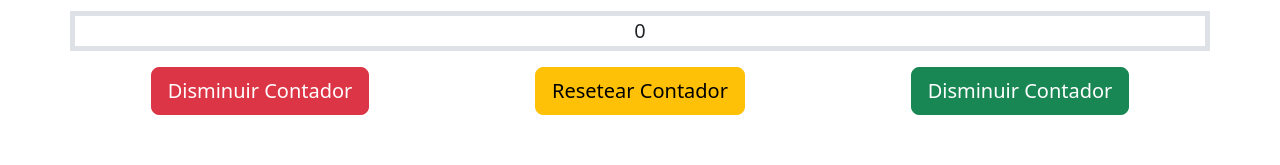
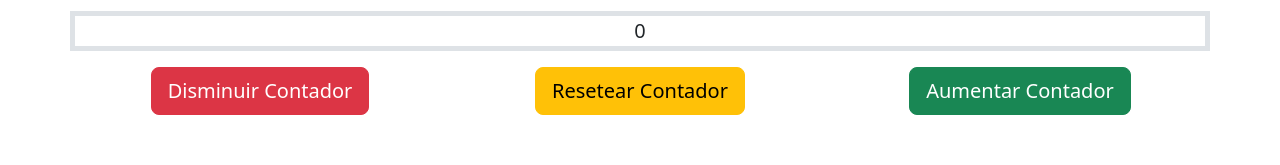
Before and after one commit to martinprus/desafiosreact, a React (Create React App) app: page / in a window 1280 px wide. Shown: the part 197-362 px from the top of the page. Built offline with nearby package versions, Linux system fonts and the light colour scheme.

Commit message:
Entrega desafio contador final

```diff
--- a/src/componentes/ItemCount.js
+++ b/src/componentes/ItemCount.js
@@ -1,19 +1,22 @@
-import Button from "react-bootstrap/Button";
 import { useState } from "react";
 
-function ItemCount() {
+function ItemCount(props) {
   const resultado = useState(0);
   let contador = resultado[0];
   const setContador = resultado[1];
 
   function aumentarContador() {
+    if (contador<=props.stock && contador != 0){
     let newState = contador++;
-    setContador(newState);
+    setContador(newState);}
+    else{alert("No hay stock disponible")}
   }
 
   function disminuirContador() {
+    if(contador>=0 && contador != 0){
     let newState = contador--;
-    setContador(newState);
+    setContador(newState);}
+    else{alert("Valor invalido")}
   }
 
   function resetearContador() {
@@ -36,7 +39,7 @@ function ItemCount() {
           <button onClick={resetearContador} className="btn btn-warning btn-lg">Resetear Contador</button>
         </div>
         <div className="col">
-          <button onClick={aumentarContador} className="btn btn-success btn-lg">Disminuir Contador</button>
+          <button onClick={aumentarContador} className="btn btn-success btn-lg">Aumentar Contador</button>
         </div>
       </div>
     </div>
--- a/src/componentes/ItemListContainer.js
+++ b/src/componentes/ItemListContainer.js
@@ -1,4 +1,3 @@
-import Button from "react-bootstrap/Button";
 import ItemCount from "./ItemCount";
 
 function ItemListContainer(props) {
@@ -7,7 +6,7 @@ function ItemListContainer(props) {
       <h1 className="h1 text-center text-secondary">
         {props.greeting}: <strong className="text-danger">{props.nombre}</strong>
       </h1>
-      <ItemCount/>
+      <ItemCount stock = {0}/>
 
     </>
   );
```
